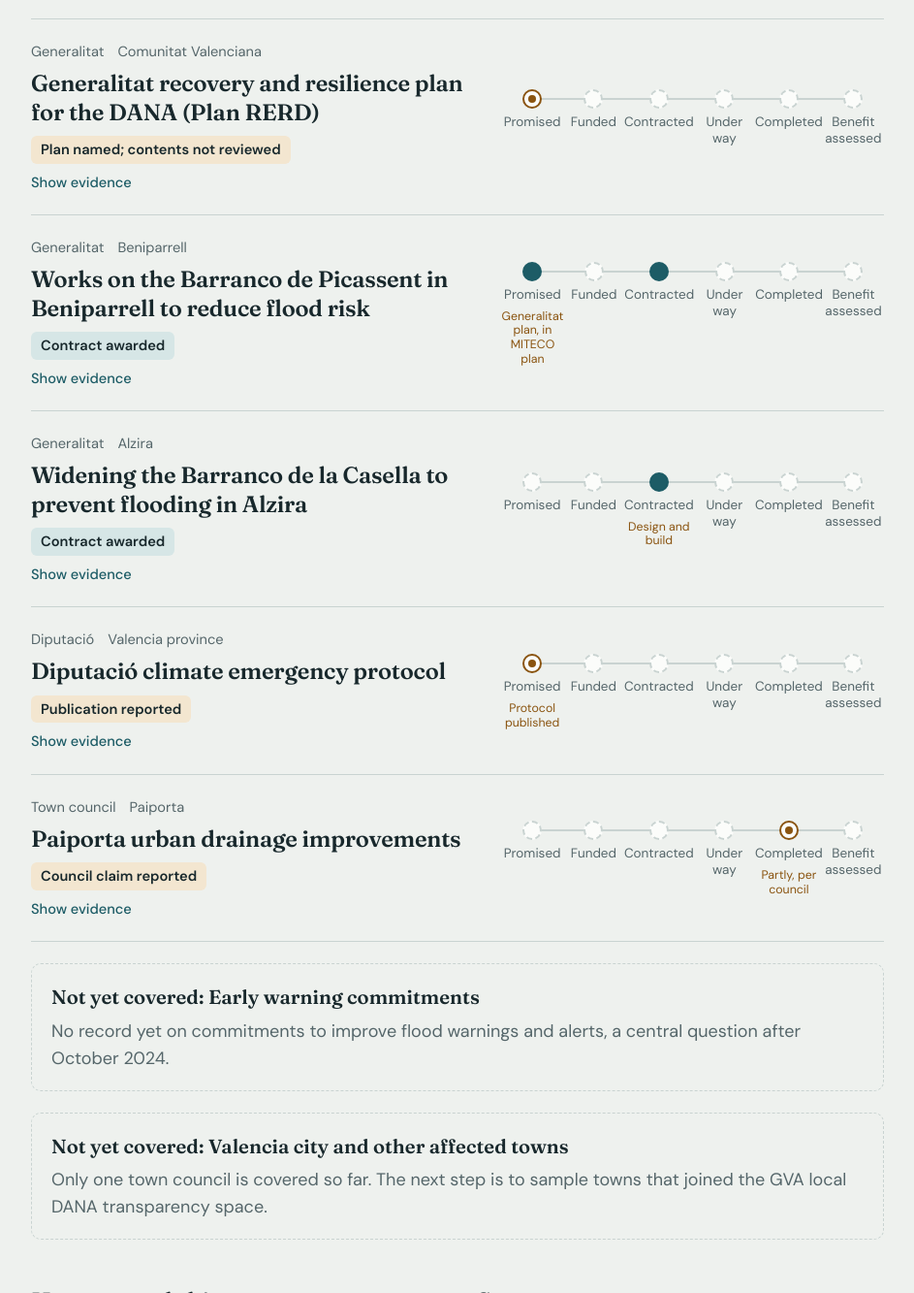
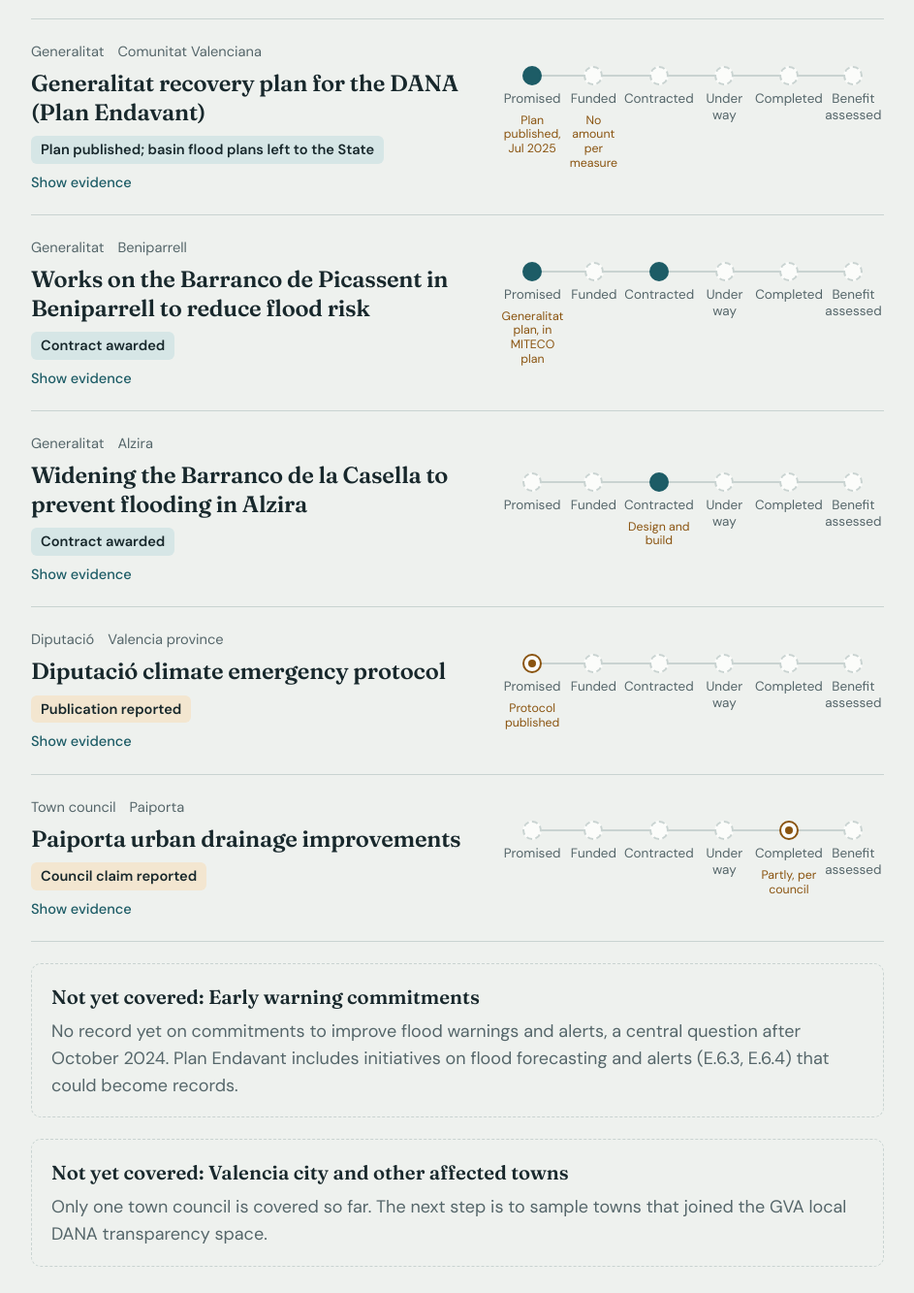
Before and after one commit to CodeForAfrica/ejc-climate-frontline, a plain HTML site: page site/index.html in a window 1280 px wide. Shown: the part 2837-4170 px from the top of the page at 97% size, without its empty margins (168-1111 px from the left). Drawn offline with Linux system fonts and the light colour scheme.

Commit message:
Replace the press-named Plan RERD with the Generalitat's Plan Endavant
The record now rests on the official plan (July 2025): 343 initiatives, basin flood plans E.5.2-E.5.7 assigned to the State with no start date, channel repair shared. Adds the plan and its progress viewer as sources; the early-warning gap notes the plan's alert initiatives.

Co-Authored-By: Claude Opus 5.5 <noreply@anthropic.com>

```diff
--- a/site/index.html
+++ b/site/index.html
@@ -227,6 +227,8 @@ const SRC = {
   p_cbx:{label:"Contracts platform: Casella-Barxeta storage area, FP.499.080/2111", url:"https://contrataciondelestado.es/wps/poc?uri=deeplink:detalle_licitacion&idEvl=b5WpNOUccmj%2B3JAijKO%2Bkg%3D%3D"},
   p_cbxs:{label:"Contracts platform: Casella-Barxeta site supervision, FP.499.080/0611", url:"https://contrataciondelestado.es/wps/poc?uri=deeplink:detalle_licitacion&idEvl=TZ%2BMwlA%2FgO6GCFcHcNGIlQ%3D%3D"},
   boe_cbx:{label:"BOE land-occupation notice for Casella-Barxeta and Cogullada, 27 Oct 2026", url:"https://www.boe.es/boe/dias/2026/10/27/pdfs/BOE-B-2026-35116.pdf"},
+  endavant:{label:"Generalitat Valenciana, Plan Endavant (master recovery plan), July 2025", url:"https://planendavant.gva.es/documents/393406936/393408958/20250729_Plan+Endavant_vCastellano.pdf/6f324454-4001-1ebe-b983-ab16d9fe023b?t=1753875615359"},
+  endavant_prog:{label:"Generalitat Valenciana, Plan Endavant progress viewer", url:"https://planendavant.gva.es/es/avanc-del-plan-endavant"},
   dival:{label:"Valencia News on the Diputació portal, 23 Jun 2026", url:"https://valencianews.es/comarcas/la-diputacion-de-valencia-crea-un-portal-de-transparencia-con-toda-la-gestion-y-los-contratos-de-la-reconstruccion-tras-la-dana/"}
 };
 // chain values: d = official document seen, r = reported only, n = not established; optional note per stage
@@ -342,16 +344,16 @@ const RECORDS = [
    ask:["Where in the catchment is the restoration taking place?"],
    sources:["p_forest", "p_forestdecl","mit_plan"]},
   {id:"rerd", reach:"region", towns:[], level:"Generalitat", body:"Generalitat Valenciana (Consell)", area:"Comunitat Valenciana",
-   title:"Generalitat recovery and resilience plan for the DANA (Plan RERD)",
-   status:"Plan named; contents not reviewed", kind:"reported",
-   chain:[["r"],["n"],["n"],["n"],["n"],["n"]],
-   known:"Press coverage refers to the Consell’s Plan RERD (Recovery, Reconstruction and Resilience) as the Generalitat’s framework for the DANA response.",
-   unknown:"Which of its measures reduce future flood risk, their budgets and their timetables.",
-   next:"Obtain the plan from the Generalitat and extract each flood-risk measure as its own record.",
-   lead:"",
-   resident:"The regional government has a plan for recovery and resilience after the DANA. This register has not yet reviewed what it commits to on flood protection.",
-   ask:["Which measures in the plan reduce flood risk in my area, and how much is budgeted?"],
-   sources:["moncloa"]},
+   title:"Generalitat recovery plan for the DANA (Plan Endavant)",
+   status:"Plan published; basin flood plans left to the State", kind:"doc",
+   chain:[["d","Plan published, Jul 2025"],["n","No amount per measure"],["n"],["n"],["n"],["n"]],
+   known:"The Generalitat’s master recovery plan, Plan Endavant, was published in July 2025. It sets out 343 initiatives with a preliminary budget of €29,000M for the whole plan, but gives no amount for each initiative. Its flood initiatives include one flood plan for each river basin: the Saleta, the Poyo, the basins draining to l’Albufera, the Magro, the lower Turia and the lower Júcar (E.5.2 to E.5.7). Each is assigned to the State, with no start date set. Repair of damaged channels (E.4.1) is shared by the State, the Generalitat and town councils and marked as under way. The plan also covers flood forecasting and alerts (E.6.3, E.6.4) and a forest strategy for river headwaters (C.16.1). Earlier press coverage called the plan ‘Plan RERD’; that name does not appear in the official document.",
+   unknown:"Which flood initiatives have started or finished, what each will cost, and whether the State has taken on the basin flood plans assigned to it.",
+   next:"Read the plan’s progress viewer for the flood initiatives (E.4 to E.6); ask the Generalitat and MITECO who is drafting each basin flood plan.",
+   lead:"The Generalitat’s plan assigns every basin flood plan to the State with no start date, and the State’s own plan gives the Poyo and Saleta measures no amount of their own. Who is responsible, and when will the work start?",
+   resident:"The regional government’s recovery plan, Plan Endavant, lists hundreds of measures. For flood protection on each river and barranco, it says the national government is responsible, and it sets no start date.",
+   ask:["Which measures in the plan affect my town, and have they started?","Who is responsible for flood protection on my river or barranco?"],
+   sources:["endavant","endavant_prog","moncloa"]},
   {id:"beniparrell", reach:"town", towns:["46065"], level:"Generalitat", body:"Conselleria de Agricultura, Agua, Ganadería y Pesca", area:"Beniparrell",
    title:"Works on the Barranco de Picassent in Beniparrell to reduce flood risk",
    status:"Contract awarded", kind:"doc",
@@ -400,7 +402,7 @@ const RECORDS = [
 // INE municipality codes (INE list at 1 Jan 2026) -> names shown on the site
 const MUNI = {"46005": "Alaquàs", "46008": "Albalat de la Ribera", "46012": "Alborache", "46017": "Alzira", "46019": "L'Alcúdia", "46021": "Aldaia", "46022": "Alfafar", "46026": "Alfarp", "46029": "Algemesí", "46031": "Alginet", "46065": "Beniparrell", "46077": "Buñol", "46079": "Calles", "46083": "Carcaixent", "46085": "Carlet", "46093": "Catadau", "46094": "Catarroja", "46102": "Quart de Poblet", "46109": "Cheste", "46110": "Xirivella", "46111": "Chiva", "46125": "Fortaleny", "46136": "Godelleta", "46139": "Guadassuar", "46148": "Loriguilla", "46156": "Llombai", "46158": "Macastre", "46165": "Massanassa", "46176": "Montroi", "46186": "Paiporta", "46193": "Picanya", "46197": "Polinyà de Xúquer", "46212": "Real", "46213": "Requena", "46214": "Riba-roja de Túria", "46215": "Riola", "46223": "Sedaví", "46235": "Sueca", "46244": "Torrent", "46248": "Turís", "46249": "Utiel", "46250": "València", "46256": "Vilamarxant", "46261": "Yátova"};
 const GAPS = [
-  {title:"Early warning commitments", text:"No record yet on commitments to improve flood warnings and alerts, a central question after October 2024."},
+  {title:"Early warning commitments", text:"No record yet on commitments to improve flood warnings and alerts, a central question after October 2024. Plan Endavant includes initiatives on flood forecasting and alerts (E.6.3, E.6.4) that could become records."},
   {title:"Valencia city and other affected towns", text:"Only one town council is covered so far. The next step is to sample towns that joined the GVA local DANA transparency space."}
 ];
 
```
